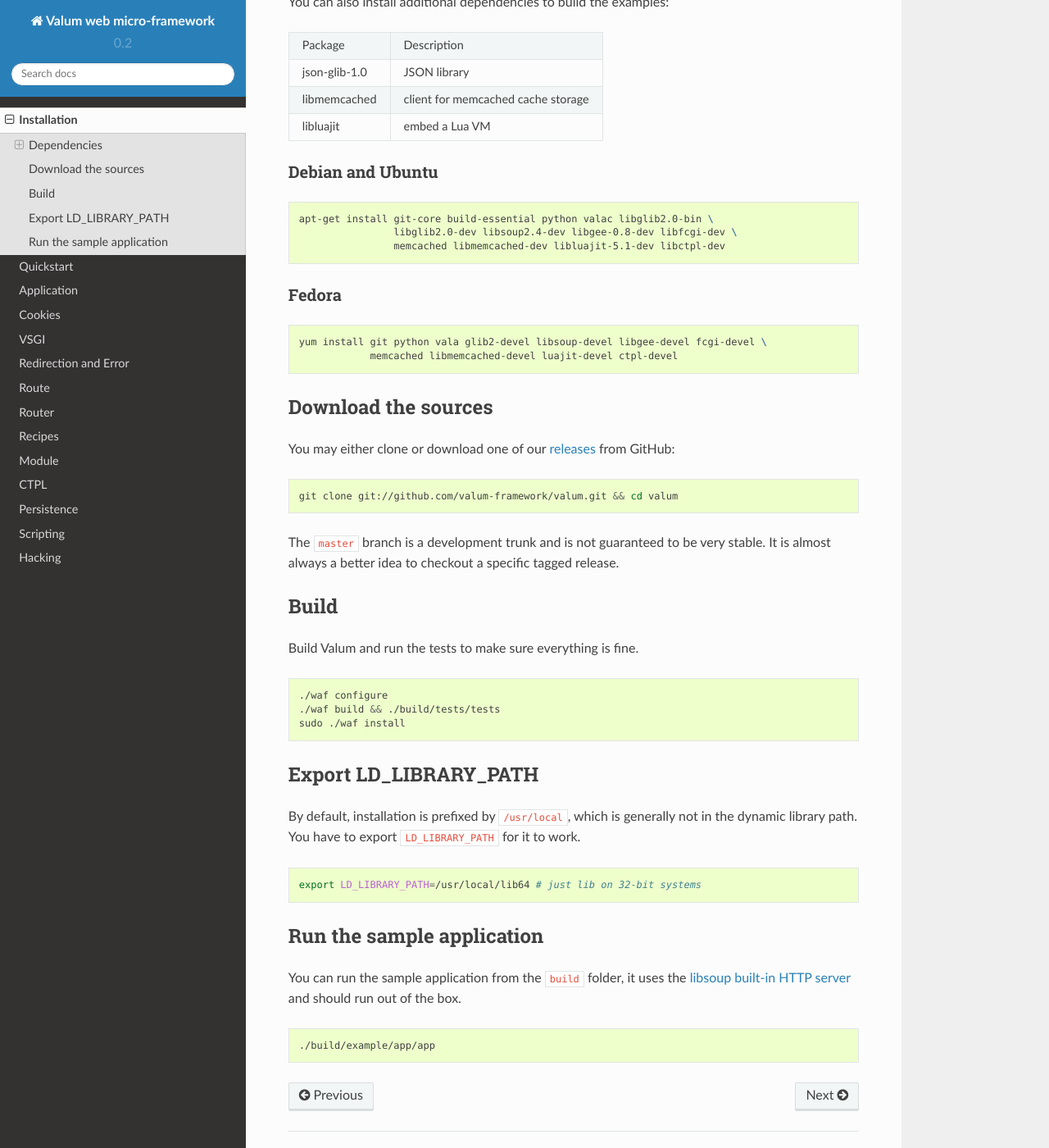
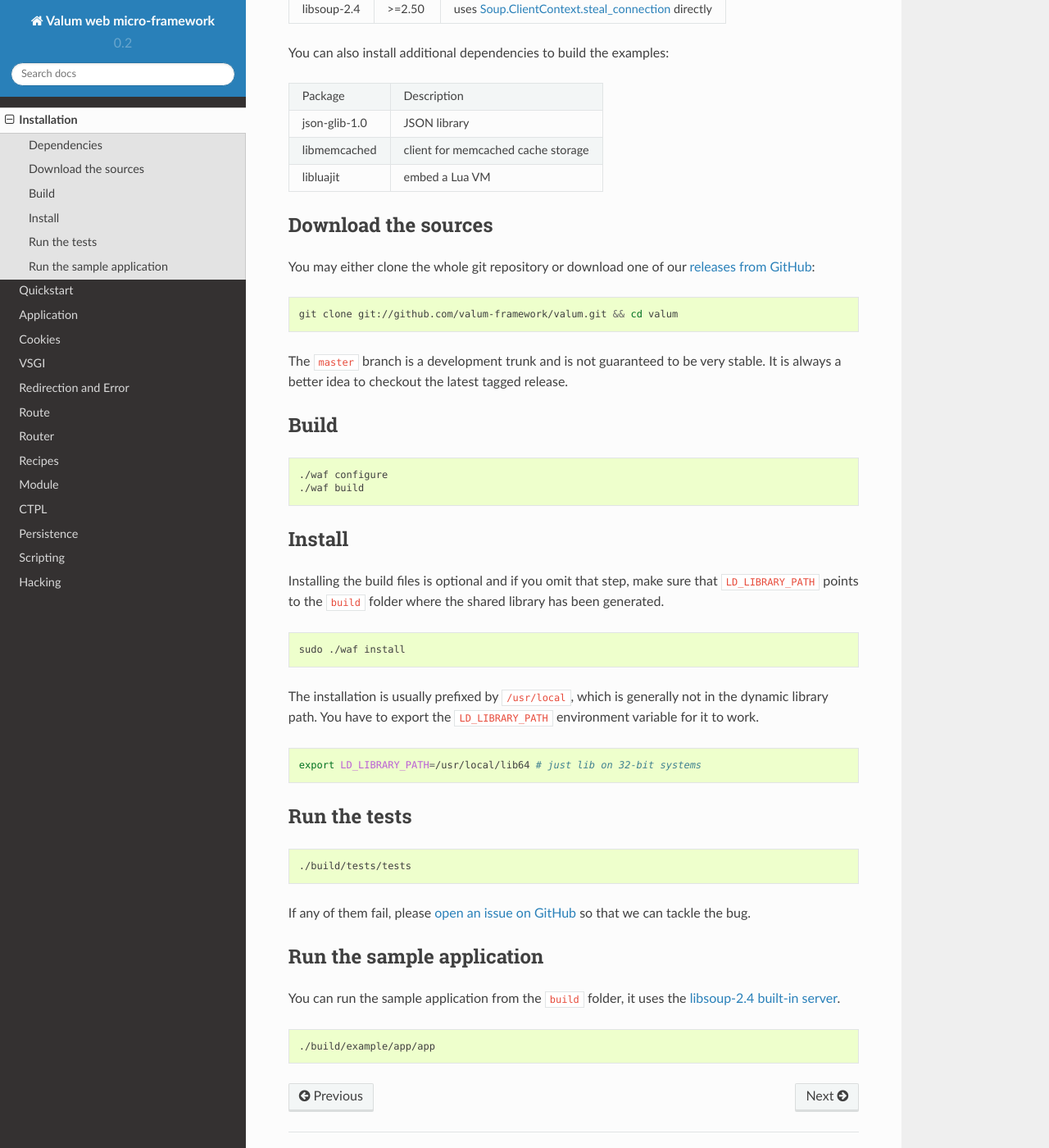
Before and after one commit to valum-framework/valum, a Sphinx documentation site: the page built from docs/installation.rst, in a window 1280 px wide and 1400 px high, scrolled down 972 px. Shown: the whole window at 82% size. Built offline with Sphinx 7.4.7 and the Read the Docs theme 2.0.0, drawn with Linux system fonts in a browser that asks for light colours; pages that are not in the unit, such as notebooks, are missing from menus; some of the changed text lies outside the part shown.

Commit message:
Improves the installation procedure.
It's not realistic to keep the Ubuntu and Fedora installation line
up-to-date with the depedendencies and they are already described in
tables, so we let the user figure the packages to install.

The 'LD_LIBRARY_PATH' environment variable should be exported in order
to run tests.

```diff
--- a/docs/installation.rst
+++ b/docs/installation.rst
@@ -1,22 +1,27 @@
 Installation
 ============
 
-We use the `waf build system`_ and distribute it with the sources. All you need
-is a `Python interpreter`_ to configure and build Valum.
+This document describes the compilation and installation process. Most of that
+work is automated with `waf`_, a build tool written in Python.
 
-.. _waf build system: https://code.google.com/p/waf/
-.. _Python interpreter: https://www.python.org/
+.. _waf: https://code.google.com/p/waf/
+
+Packages for RPM and Debian based Linux distributions will be provided for
+stable releases so that the framework can easily be installed in a container or
+production environment.
 
 Dependencies
 ------------
 
 The following dependencies are minimal to build the framework under Ubuntu
-12.04 LTS:
+12.04 LTS and should be satisfied by most recent Linux distributions.
 
 +-------------+----------+
 | Package     | Version  |
 +=============+==========+
 | vala        | latest   |
++-------------+----------+
+| python      | latest   |
 +-------------+----------+
 | waf         | provided |
 +-------------+----------+
@@ -49,10 +54,6 @@
 
 .. _Soup.ClientContext.steal_connection: http://valadoc.org/#!api=libsoup-2.4/Soup.ClientContext.steal_connection
 
-.. code-block:: bash
-
-    ./waf configure --enable-threading
-
 You can also install additional dependencies to build the examples:
 
 +---------------+------------------------------------+
@@ -65,67 +66,65 @@
 | libluajit     | embed a Lua VM                     |
 +---------------+------------------------------------+
 
-Debian and Ubuntu
-~~~~~~~~~~~~~~~~~
-
-.. code-block:: bash
-
-    apt-get install git-core build-essential python valac libglib2.0-bin \
-                    libglib2.0-dev libsoup2.4-dev libgee-0.8-dev libfcgi-dev \
-                    memcached libmemcached-dev libluajit-5.1-dev libctpl-dev
-
-Fedora
-~~~~~~
-
-.. code-block:: bash
-
-    yum install git python vala glib2-devel libsoup-devel libgee-devel fcgi-devel \
-                memcached libmemcached-devel luajit-devel ctpl-devel
-
 Download the sources
 --------------------
 
-You may either clone or download one of our `releases`_ from GitHub:
+You may either clone the whole git repository or download one of our
+`releases from GitHub`_:
 
-.. _releases: https://github.com/antono/valum/releases
+.. _releases from GitHub: https://github.com/antono/valum/releases
 
 .. code-block:: bash
 
     git clone git://github.com/valum-framework/valum.git && cd valum
 
 The ``master`` branch is a development trunk and is not guaranteed to be very
-stable. It is almost always a better idea to checkout a specific tagged
-release.
+stable. It is always a better idea to checkout the latest tagged release.
 
 Build
 -----
 
-Build Valum and run the tests to make sure everything is fine.
+.. code-block:: bash
+
+    ./waf configure
+    ./waf build
+
+Install
+-------
+
+Installing the build files is optional and if you omit that step, make sure
+that ``LD_LIBRARY_PATH`` points to the ``build`` folder where the shared
+library has been generated.
 
 .. code-block:: bash
 
-    ./waf configure
-    ./waf build && ./build/tests/tests
     sudo ./waf install
 
-Export LD_LIBRARY_PATH
-----------------------
-
-By default, installation is prefixed by ``/usr/local``, which is generally not
-in the dynamic library path. You have to export ``LD_LIBRARY_PATH`` for it to
-work.
+The installation is usually prefixed by ``/usr/local``, which is generally not
+in the dynamic library path. You have to export the ``LD_LIBRARY_PATH``
+environment variable for it to work.
 
 .. code-block:: bash
 
     export LD_LIBRARY_PATH=/usr/local/lib64 # just lib on 32-bit systems
 
+Run the tests
+--------------
+
+.. code-block:: bash
+
+    ./build/tests/tests
+
+If any of them fail, please `open an issue on GitHub`_ so that we can tackle
+the bug.
+
+.. _open an issue on GitHub: https://github.com/valum-framework/valum/issues
+
 Run the sample application
 --------------------------
 
 You can run the sample application from the ``build`` folder, it uses
-the `libsoup built-in HTTP server`_ and should run out of the box.
-
-.. _libsoup built-in HTTP server: https://developer.gnome.org/libsoup/stable/libsoup-server-howto.html
+the :doc:`vsgi/server/soup`.
 
 .. code-block:: bash
 
```
